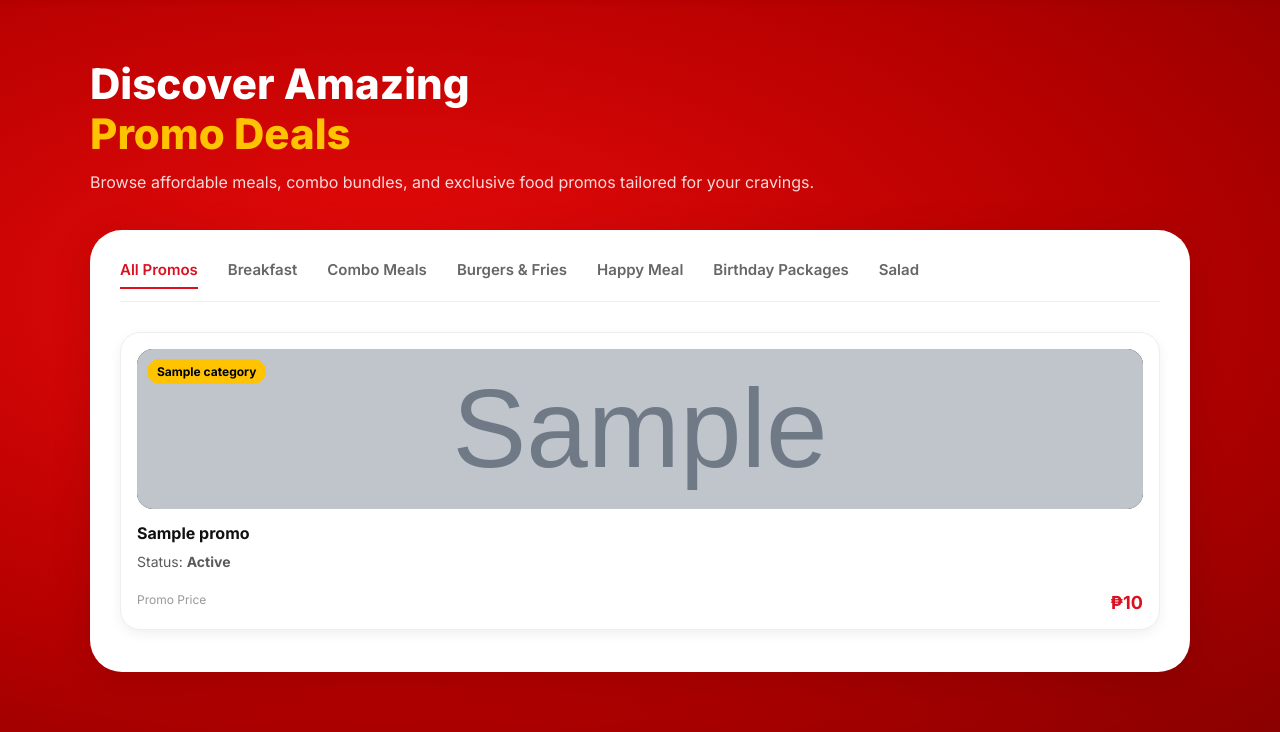
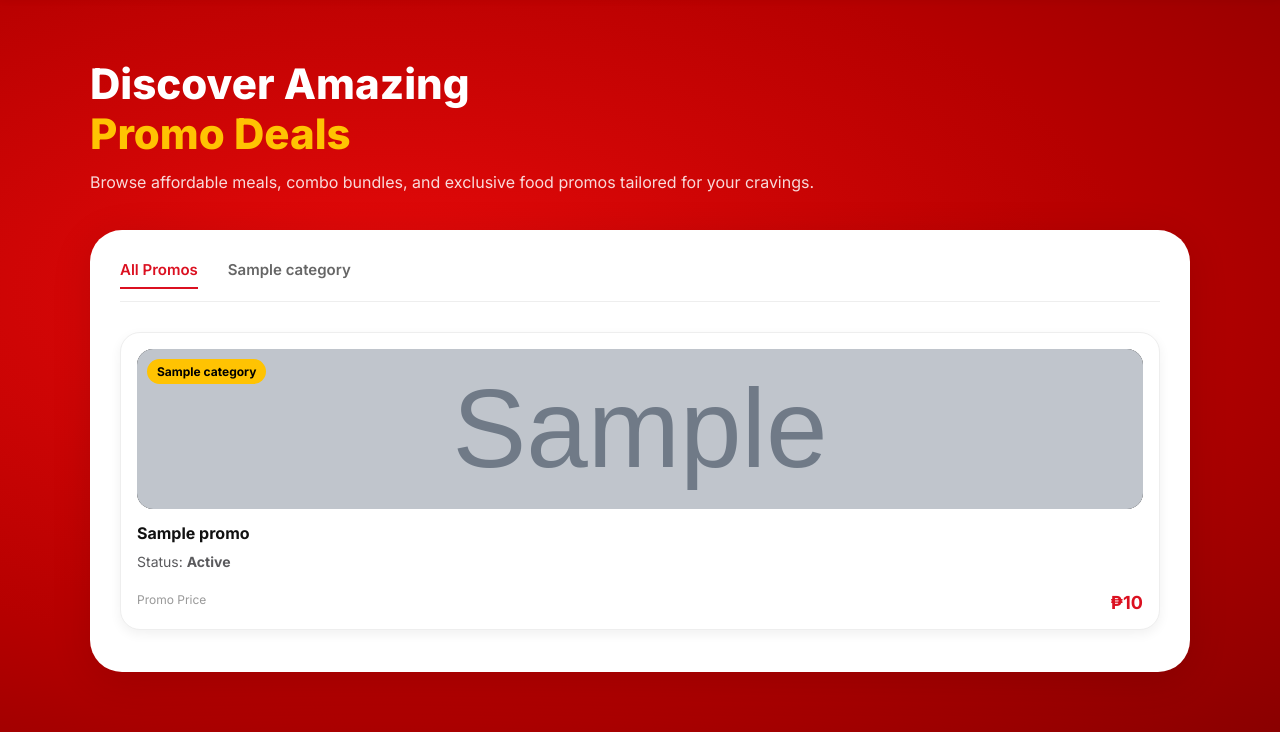
Before and after one commit to leonifeldeguzman/Promo-Ordering-System, a Flask app: page /promos-page in a window 1280 px wide. Shown: the part 77-809 px from the top of the page. Run offline with Flask 3, Linux system fonts and the light colour scheme; grey boxes marked "Sample" are stand-in pictures; a database or web service that is not in the repository returns one stand-in record (values such as "Sample title"); some libraries are stand-ins or nearby versions; some web fonts are replaced.

Commit message:
filtered menu on promos

```diff
--- a/routes/promo_routes.py
+++ b/routes/promo_routes.py
@@ -275,7 +275,19 @@ def promos_page():
 
     results = get_all_promos()
 
+    # get selected category from URL
+    selected_category = request.args.get("category", "All")
+
+    # build category list
+    categories = sorted(set([p[2] for p in results if p[2]]))
+
+    # filter promos
+    if selected_category != "All":
+        results = [p for p in results if p[2] == selected_category]
+
     return render_template(
         'promos.html',
-        promos=results
+        promos=results,
+        categories=categories,
+        selected_category=selected_category
     )
--- a/templates/promos.html
+++ b/templates/promos.html
@@ -56,14 +56,18 @@
       <div class="promo-container">
         <!-- CATEGORY TABS -->
         <div class="promo-tabs">
-          <a href="#" class="active">All Promos</a>
-          <a href="#">Breakfast</a>
-          <a href="#">Combo Meals</a>
-          <a href="#">Burgers & Fries</a>
-          <a href="#">Happy Meal</a>
-          <a href="#">Birthday Packages</a>
-          <a href="#">Salad</a>
-        </div>
+        <a href="{{ url_for('promo_routes.promos_page', category='All') }}"
+          class="{{ 'active' if selected_category == 'All' else '' }}">
+          All Promos
+        </a>
+
+        {% for cat in categories %}
+          <a href="{{ url_for('promo_routes.promos_page', category=cat) }}"
+            class="{{ 'active' if selected_category == cat else '' }}">
+            {{ cat }}
+          </a>
+        {% endfor %}
+      </div>
 
         <!-- GRID -->
         <div class="promo-grid">
```
